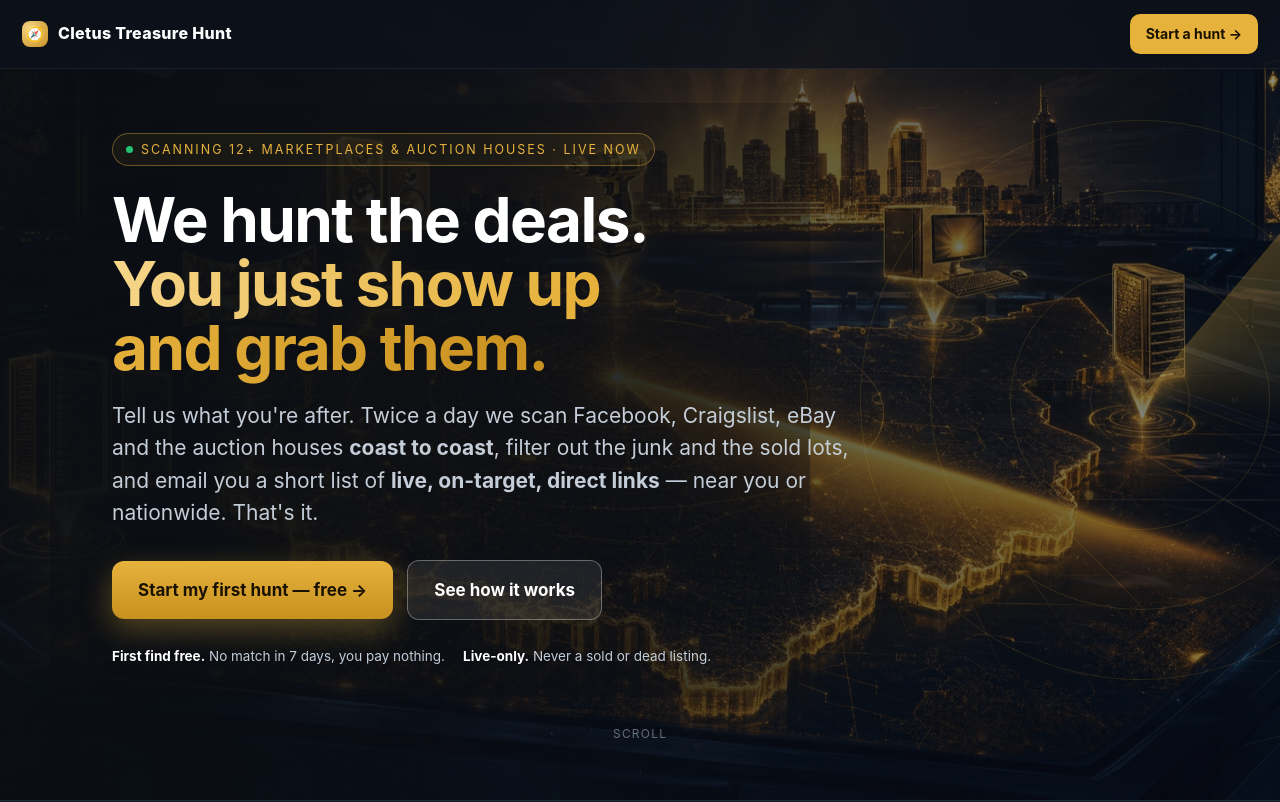
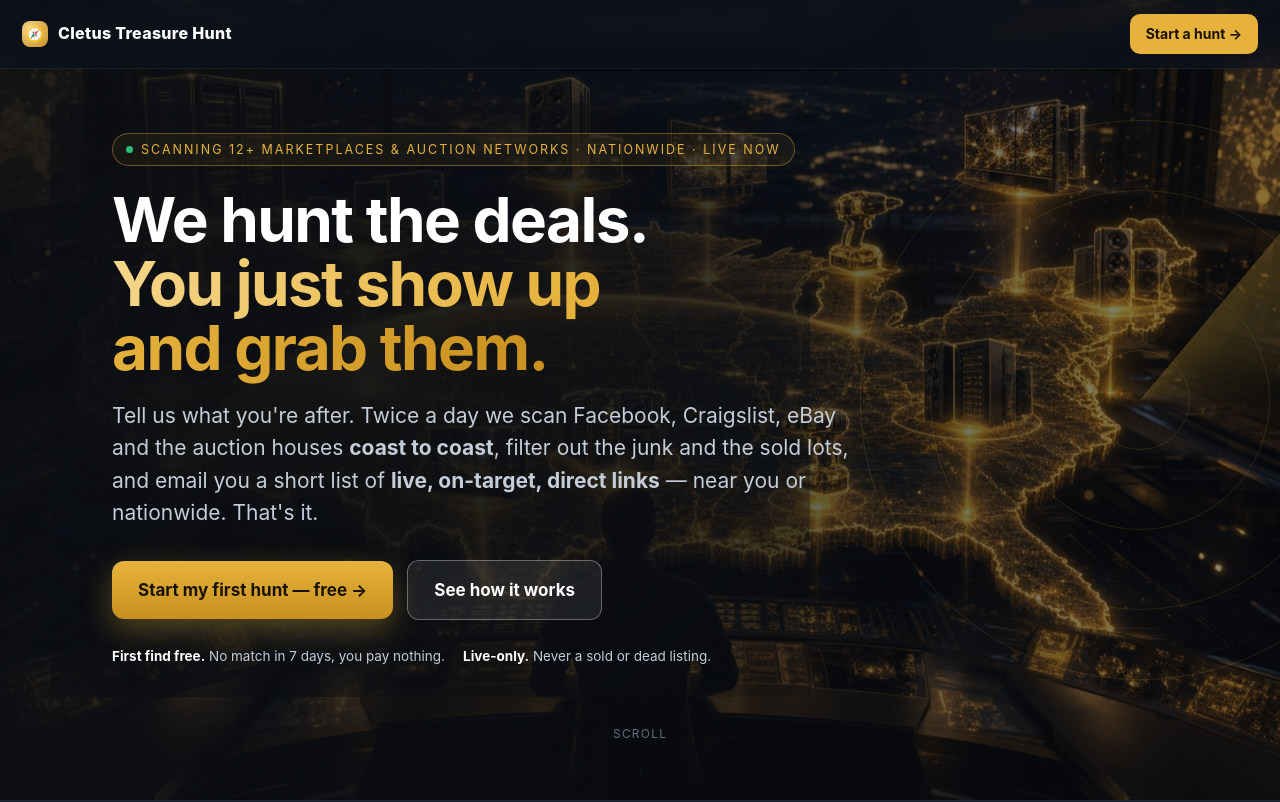
Before and after one commit to cletusclawz/treasure-hunt, a plain HTML site: page index.html in a window 1280 px wide. Shown: the top 802 px of the page. Drawn offline with Linux system fonts and the light colour scheme.

Commit message:
National auction coverage: USA hero image, name GovDeals/PublicSurplus/GSA/AllSurplus/Proxibid/GovPlanet in FAQ+schema, nationwide copy

```diff
--- a/index.html
+++ b/index.html
@@ -18,7 +18,7 @@
 <meta property="og:title" content="We hunt the deals. You just show up and grab them.">
 <meta property="og:description" content="Twice a day we scan Facebook, Craigslist, eBay and the auction houses and email you a short list of live, on-target deals — anywhere in the U.S. First find free.">
 <meta property="og:url" content="https://cletusclawz.github.io/treasure-hunt/">
-<meta property="og:image" content="https://cletusclawz.github.io/treasure-hunt/media/hero-poster.jpg">
+<meta property="og:image" content="https://cletusclawz.github.io/treasure-hunt/media/usa-hero.jpg">
 <meta property="og:image:width" content="1600">
 <meta property="og:image:height" content="900">
 
@@ -26,7 +26,7 @@
 <meta name="twitter:card" content="summary_large_image">
 <meta name="twitter:title" content="Cletus Treasure Hunt — deal & auction alerts, nationwide">
 <meta name="twitter:description" content="We scan the marketplaces twice a day and email you live, on-target deals. First find free.">
-<meta name="twitter:image" content="https://cletusclawz.github.io/treasure-hunt/media/hero-poster.jpg">
+<meta name="twitter:image" content="https://cletusclawz.github.io/treasure-hunt/media/usa-hero.jpg">
 
 <style>
 :root{
@@ -305,7 +305,7 @@ footer .brand{color:var(--ink); font-weight:800; margin-bottom:6px}
         {
           "@type": "Question",
           "name": "Which marketplaces does it search?",
-          "acceptedAnswer": { "@type": "Answer", "text": "It watches 12+ sources including Facebook Marketplace, Craigslist, eBay, and public auction houses such as GovDeals, Municibid and HiBid. It checks sites most people never think to look at, twice a day, so fresh listings are caught within hours." }
+          "acceptedAnswer": { "@type": "Answer", "text": "It watches 12+ sources nationwide including Facebook Marketplace, Craigslist, and eBay, plus national auction networks such as GovDeals, Public Surplus, Municibid, GSA Auctions, AllSurplus, Proxibid and GovPlanet, and aggregators that span 40+ government auction sites at once. It checks places most people never look, twice a day, so fresh listings are caught within hours." }
         },
         {
           "@type": "Question",
@@ -336,7 +336,7 @@ footer .brand{color:var(--ink); font-weight:800; margin-bottom:6px}
   </div>
   <div class="content">
     <div class="wrap">
-      <span class="eyebrow"><span class="pulse"></span> Scanning 12+ marketplaces &amp; auction houses · live now</span>
+      <span class="eyebrow"><span class="pulse"></span> Scanning 12+ marketplaces &amp; auction networks · nationwide · live now</span>
       <h1>We hunt the deals.<br><span class="hl">You just show up<br>and grab them.</span></h1>
       <p class="sub">Tell us what you're after. Twice a day we scan Facebook, Craigslist, eBay and the auction houses <b>coast to coast</b>, filter out the junk and the sold lots, and email you a short list of <b>live, on-target, direct links</b> — near you or nationwide. That's it.</p>
       <div class="btns">
@@ -600,7 +600,7 @@ footer .brand{color:var(--ink); font-weight:800; margin-bottom:6px}
       </div>
       <div class="qa">
         <h3>Which marketplaces does it search?</h3>
-        <p>It watches 12+ sources including Facebook Marketplace, Craigslist, eBay, and public auction houses such as GovDeals, Municibid and HiBid. It checks sites most people never think to look at, twice a day, so fresh listings are caught within hours.</p>
+        <p>It watches 12+ sources nationwide including Facebook Marketplace, Craigslist, and eBay, plus national auction networks like GovDeals, Public Surplus, Municibid, GSA Auctions, AllSurplus, Proxibid and GovPlanet — and aggregators that span 40+ government auction sites at once. It checks places most people never look, twice a day, so fresh listings are caught within hours.</p>
       </div>
       <div class="qa">
         <h3>Will it buy or bid on items for me?</h3>
@@ -650,8 +650,8 @@ function initHeroMedia(){
   function fallbackImg(){
     if(mounted) return;
     const testImg=new Image();
-    testImg.onload=()=>{ if(!mounted) bg.innerHTML='<img src="media/hero.jpg" alt="Treasure hunt scanner sweeping Ohio for tech deals" style="width:100%;height:100%;object-fit:cover">'; };
-    testImg.src='media/hero.jpg';
+    testImg.onload=()=>{ if(!mounted) bg.innerHTML='<img src="media/usa-hero.jpg" alt="Treasure Hunt scanner sweeping a map of the United States for live tech, equipment and auction deals" style="width:100%;height:100%;object-fit:cover">'; };
+    testImg.src='media/usa-hero.jpg';
   }
   // kick the load
   v.load();
```
Also changed, not shown: media/usa-hero.jpg (added).
